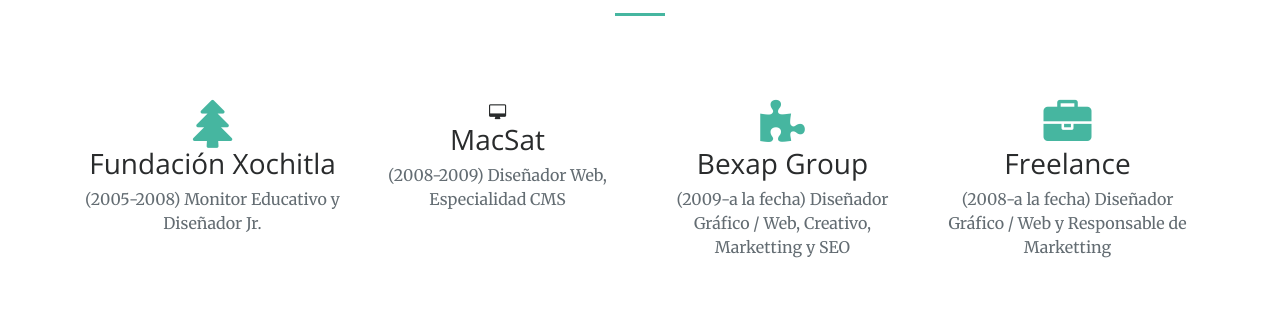
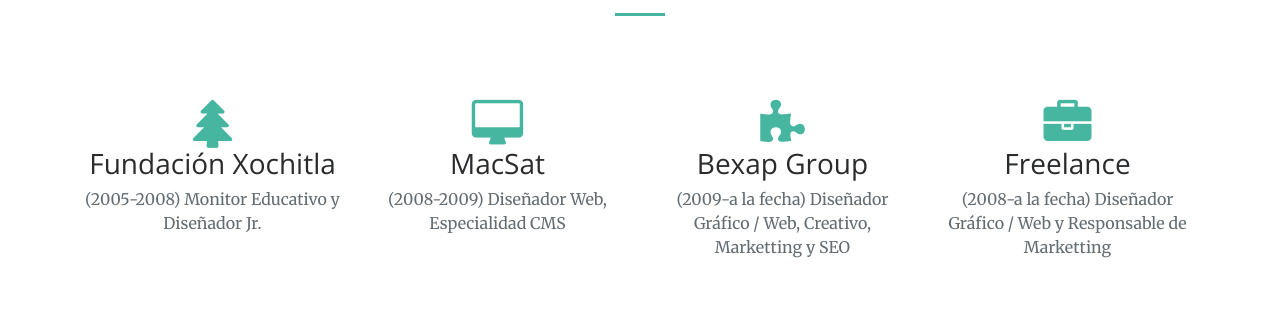
Before and after one commit to Hoozckar/Hoozckar.github.io, a website: page index.html in a window 1280 px wide. Shown: the part 1418-1751 px from the top of the page. Drawn offline with nearby package versions, Linux system fonts and the light colour scheme.

Commit message:
Update index.html

```diff
--- a/index.html
+++ b/index.html
@@ -122,7 +122,7 @@
                 </div>
                 <div class="col-lg-3 col-md-6 text-center">
                     <div class="service-box">
-                       <i class="fa fa-desktop" aria-hidden="true"></i>
+			    <i class="fa fa-3x fa-desktop text-primary sr-icons"></i>
                         <br>
                         <h3>MacSat </h3>
                         <p class="text-muted">(2008-2009) Diseñador Web, Especialidad CMS</p>
```
